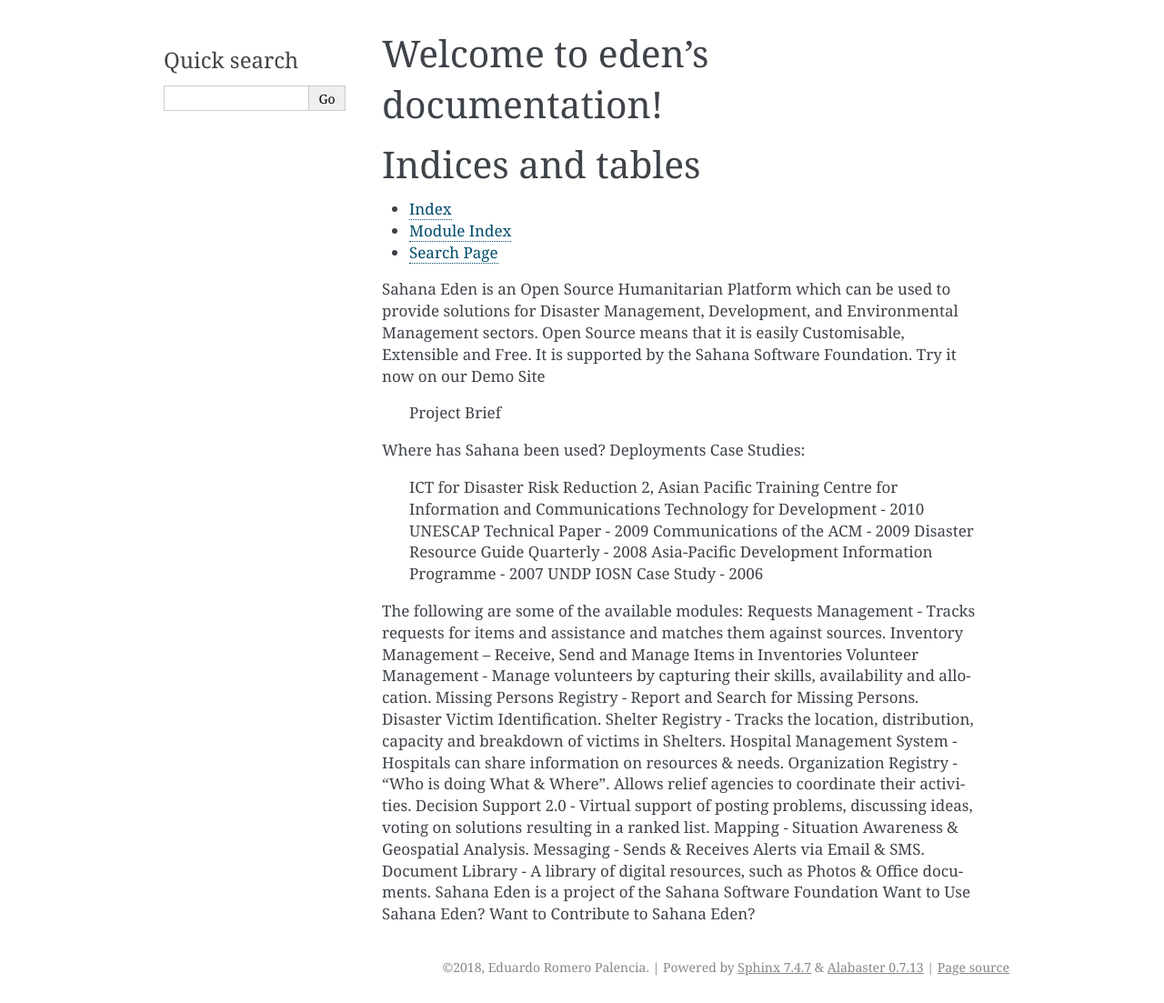
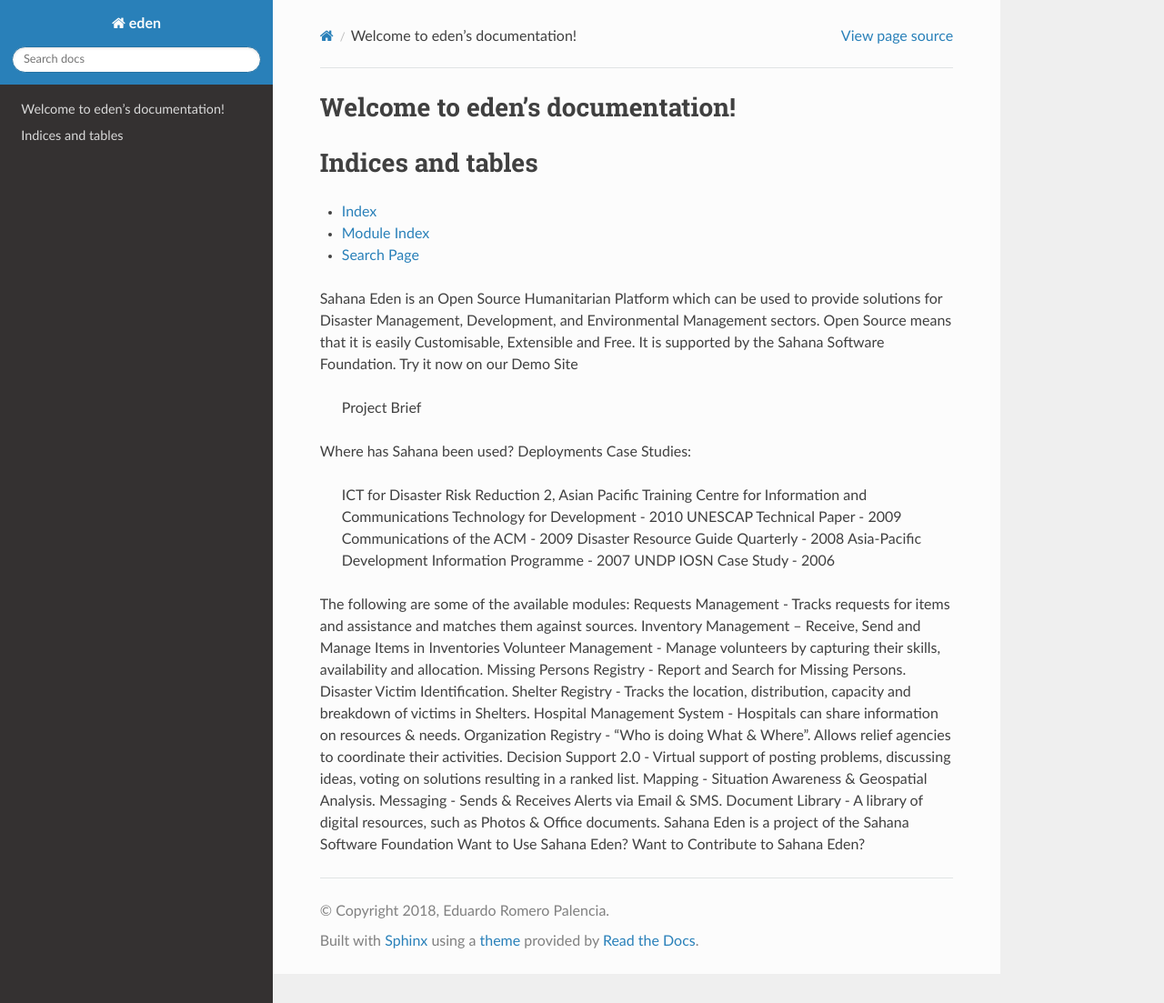
Before and after one commit to PJColombo/Pruebas, a Sphinx documentation site: the page built from docs/index.rst, in a window 1280 px wide and 1103 px high. Shown: the whole window at 91% size. Built offline with Sphinx 7.4.7 and the Read the Docs theme 2.0.0, drawn with Linux system fonts in a browser that asks for light colours.

Commit message:
Add files via upload

```diff
--- a/docs/conf.py
+++ b/docs/conf.py
@@ -164,3 +164,8 @@
      author, 'eden', 'One line description of project.',
      'Miscellaneous'),
 ]
+
+#readthedocs theme
+import sphinx_rtd_theme
+html_theme = "sphinx_rtd_theme"
+html_theme_path = [sphinx_rtd_theme.get_html_theme_path()]
```
